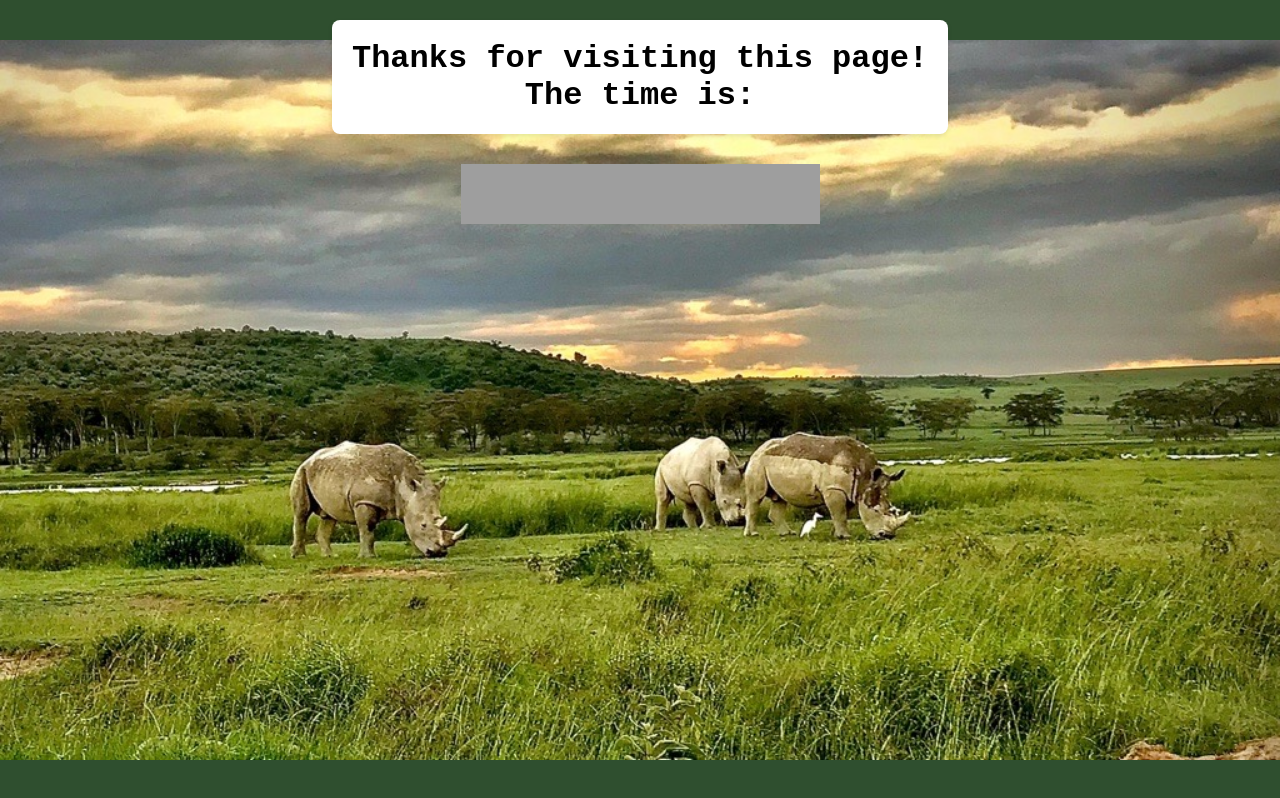
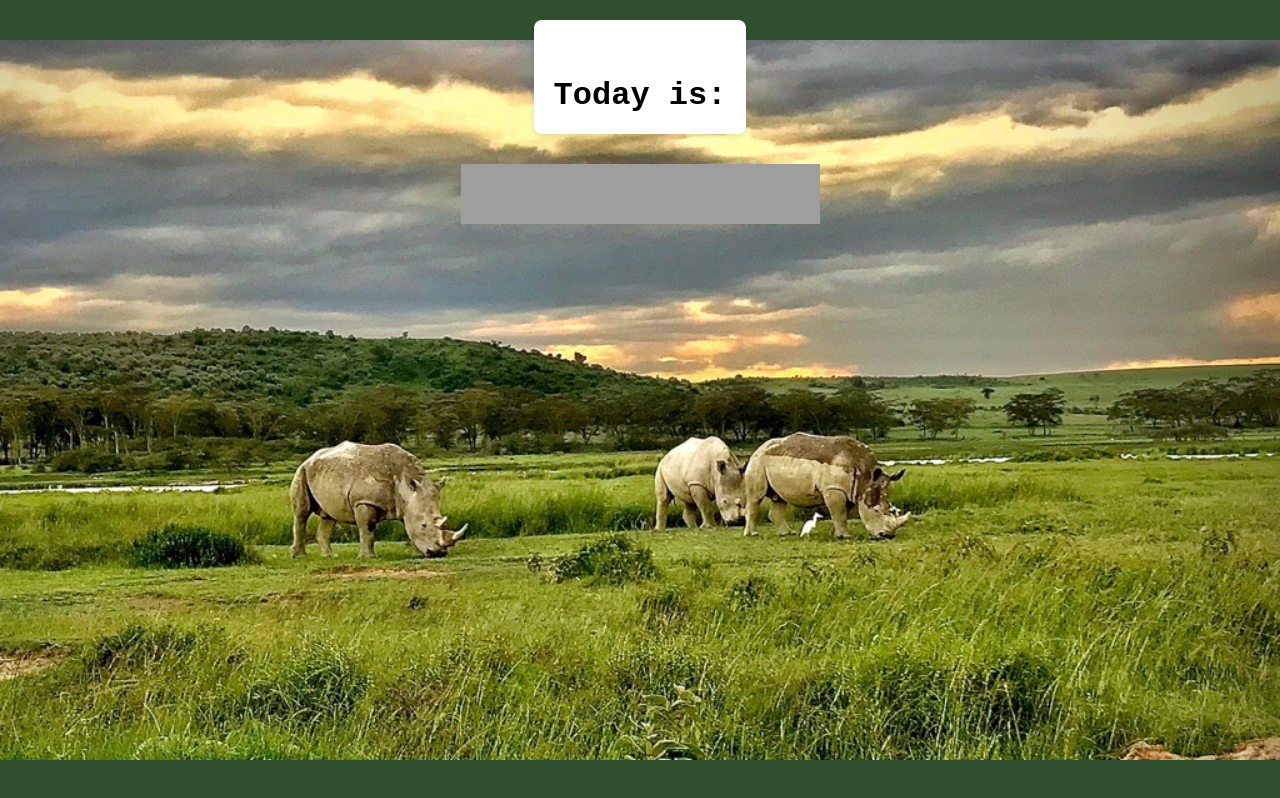
Before and after one commit to altruist1492/altruistSite1, a plain HTML site: page index.html in a window 1280 px wide. Drawn offline with Linux system fonts and the light colour scheme; grey boxes are pictures that could not be loaded.

Commit message:
deleted thanks for visiting verbage

```diff
--- a/index.html
+++ b/index.html
@@ -38,7 +38,7 @@
     </style>
 </head>
 <body>
-    <h1>Thanks for visiting this page!<br>The time is:</h1>
+    <h1><br>Today is:</h1>
     <iframe src="https://free.timeanddate.com/clock/i9lhsk6m/n179/fn2/fs20/pc393/ftb/pa2/tt0/ta1/tb4" frameborder="0" width="359" height="60"></iframe>
 </body>
 </html>
```
